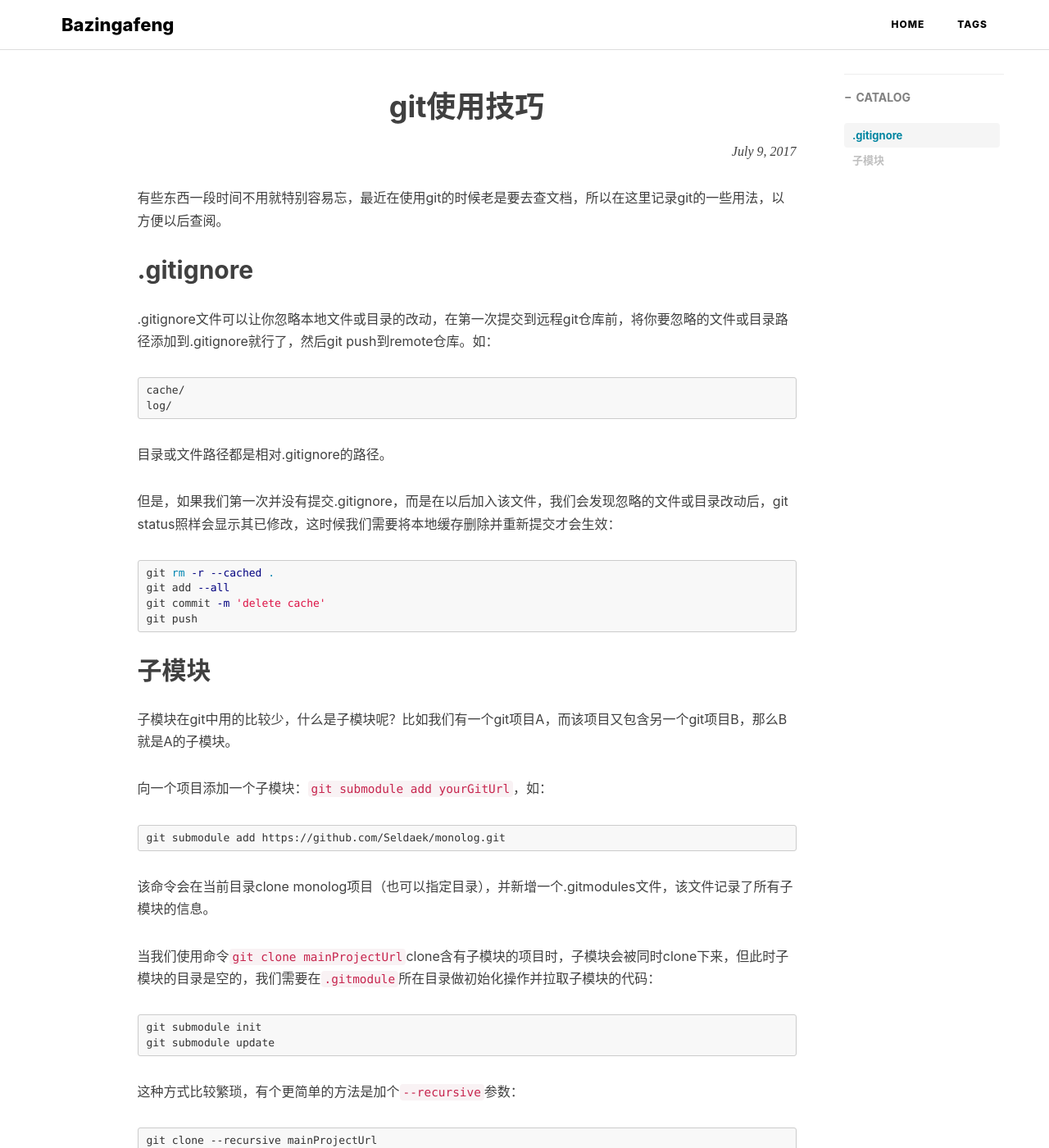
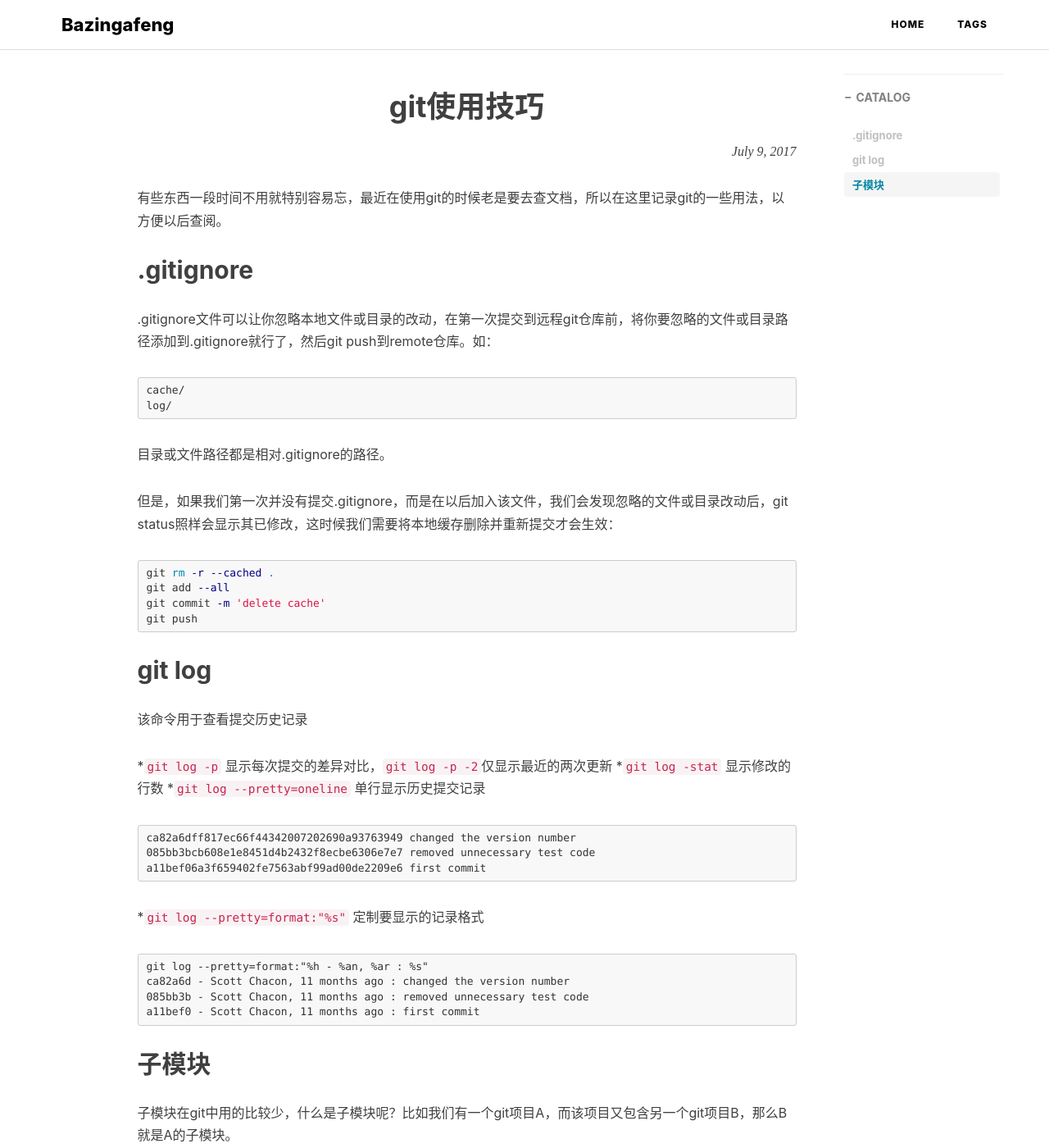
Before and after one commit to fengh0409/fengh0409.github.io, a Jekyll site: the page built from _posts/2017-07-09-the-skills-of-using-git.markdown, in a window 1280 px wide and 1400 px high. Shown: the whole window at 82% size. Built offline with Jekyll 4.4.1, drawn with Linux system fonts in a browser that asks for light colours; nearby versions of some CDN libraries; comment, search, counter and statistics services are not loaded.

Commit message:
Update 2017-07-09-the-skills-of-using-git.markdown

````diff
--- a/_posts/2017-07-09-the-skills-of-using-git.markdown
+++ b/_posts/2017-07-09-the-skills-of-using-git.markdown
@@ -28,6 +28,25 @@ git commit -m 'delete cache'
 git push
 ```
 
+## git log
+该命令用于查看提交历史记录
+
+*`git log -p` 显示每次提交的差异对比，`git log -p -2`仅显示最近的两次更新
+*`git log -stat` 显示修改的行数
+*`git log --pretty=oneline` 单行显示历史提交记录
+```
+ca82a6dff817ec66f44342007202690a93763949 changed the version number
+085bb3bcb608e1e8451d4b2432f8ecbe6306e7e7 removed unnecessary test code
+a11bef06a3f659402fe7563abf99ad00de2209e6 first commit
+```
+*`git log --pretty=format:"%s"` 定制要显示的记录格式
+```
+git log --pretty=format:"%h - %an, %ar : %s"
+ca82a6d - Scott Chacon, 11 months ago : changed the version number
+085bb3b - Scott Chacon, 11 months ago : removed unnecessary test code
+a11bef0 - Scott Chacon, 11 months ago : first commit
+```
+
 ## 子模块
 子模块在git中用的比较少，什么是子模块呢？比如我们有一个git项目A，而该项目又包含另一个git项目B，那么B就是A的子模块。
 
````
